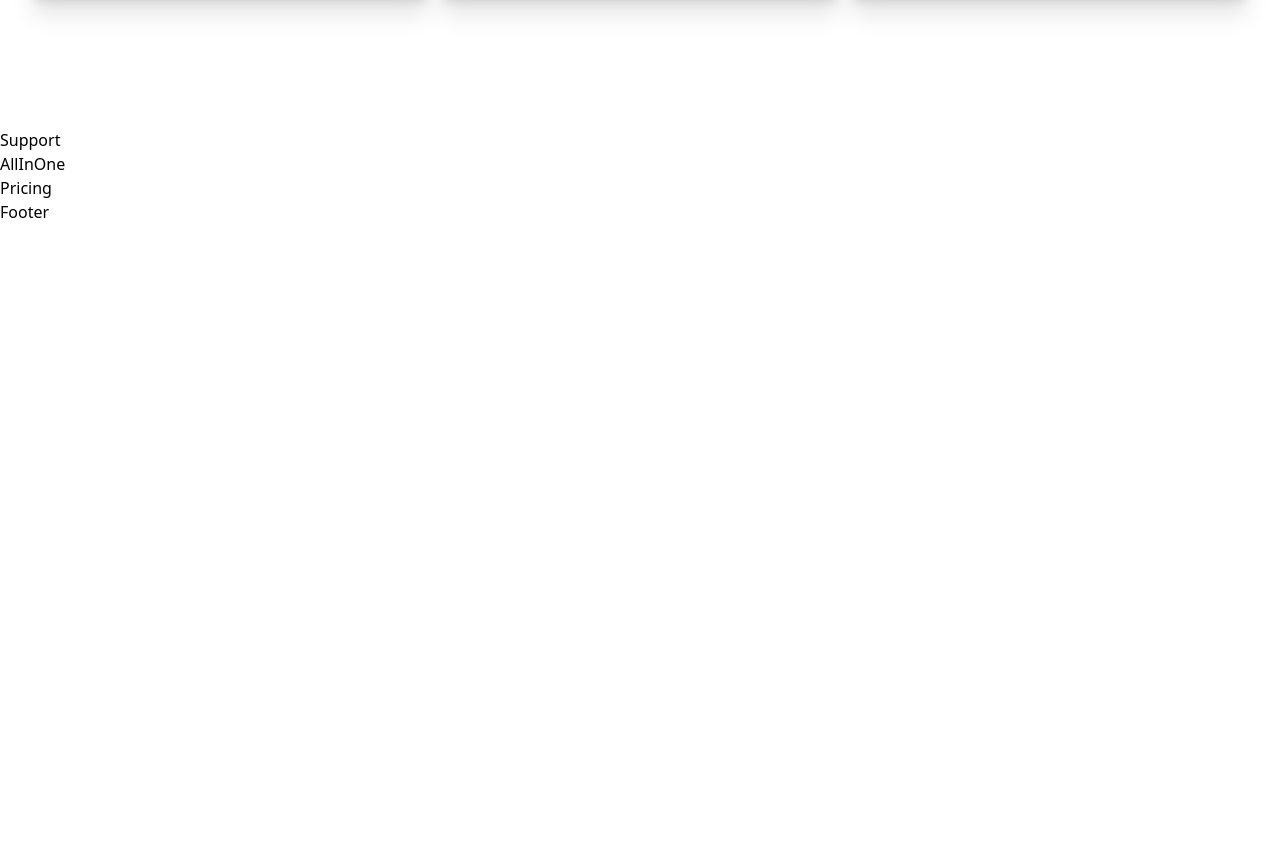
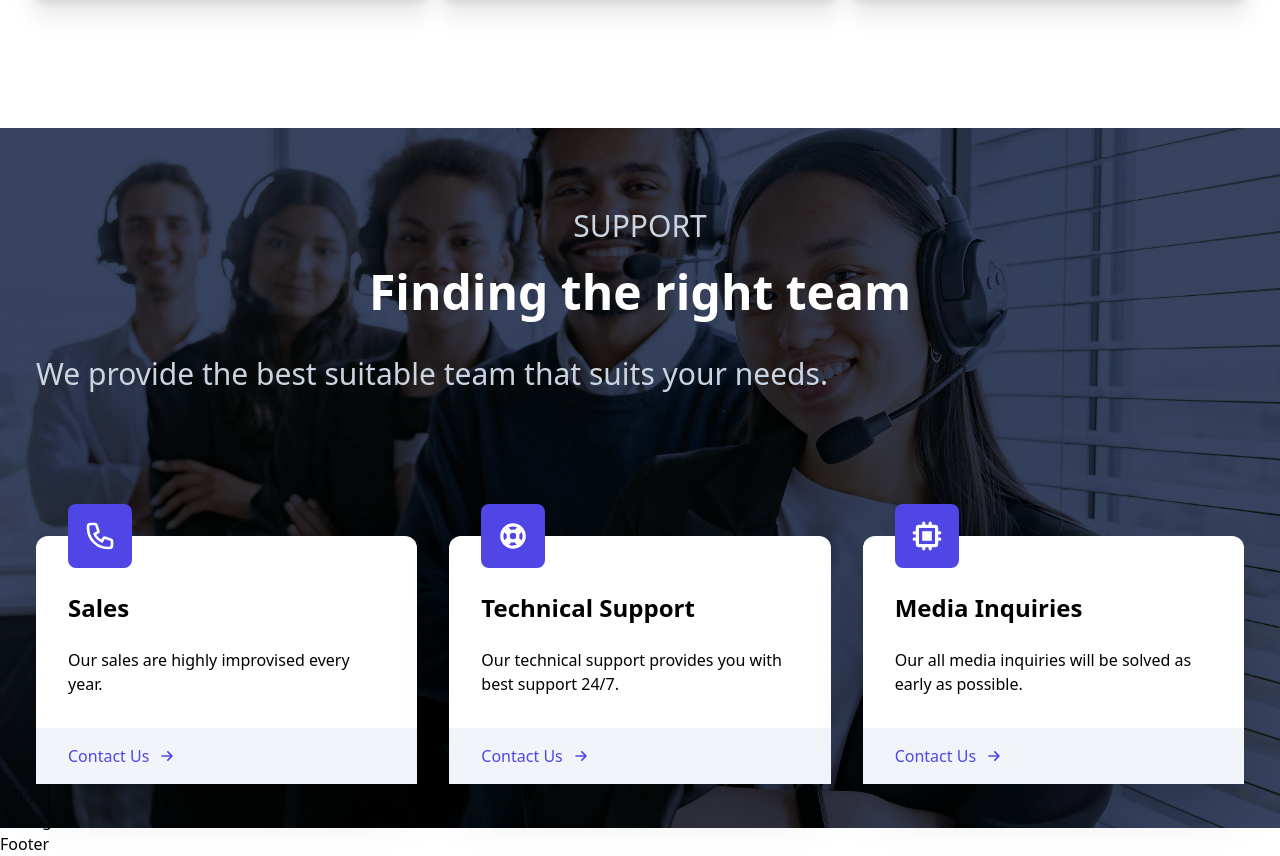
Before and after one commit to dashingshree6/Cloud-Management-App, a React (Create React App) app in the folder frontend/: page / in a window 1280 px wide. Shown: the part 1182-2038 px from the top of the page. Before the commit the page ends 1406 px from the top, so only its background shows below. Built offline with nearby package versions, Linux system fonts and the light colour scheme.

Commit message:
Update Support.js

```diff
--- a/frontend/src/components/Support.js
+++ b/frontend/src/components/Support.js
@@ -1,9 +1,55 @@
 import React from "react";
+import { PhoneIcon, ArrowSmRightIcon } from "@heroicons/react/outline";
+import { ChipIcon, SupportIcon } from "@heroicons/react/solid";
+import supportBg from '../assets/support.jpg'
 
 const Support = () => {
     return (
-        <div>
-            Support
+        <div name='support' className='w-full mt-24'>
+            <div className='w-full h-[700px] bg-gray-900/90 absolute'>
+                <img className='w-full h-full object-cover mix-blend-overlay' src={supportBg} alt='/' />
+            </div>
+
+            <div className='max-w-[1240px] mx-auto text-white relative'>
+                <div className='px-4 py-12'>
+                    <h2 className='text-3xl pt-8 text-slate-300 uppercase text-center'>Support</h2>
+                    <h3 className='text-5xl font-bold py-6 text-center'>Finding the right team</h3>
+                    <p className='py-4 text-3xl text-slate-300'>We provide the best suitable team that suits your needs.</p>
+                </div>
+
+                <div className='grid grid-cols-1 lg:grid-cols-3 relative gap-x-8 gap-y-16 px-4 pt-12 sm:pt-20 text-black'>
+                    <div className='bg-white rounded-xl shadow-2xl'>
+                        <div className='p-8'>
+                            <PhoneIcon className='w-16 p-4 bg-indigo-600 text-white rounded-lg mt-[-4rem]'/>
+                            <h3 className='font-bold text-2xl my-6'>Sales</h3>
+                            <p className>Our sales are highly improvised every year.</p>
+                        </div>
+                        <div className='bg-slate-100 pl-8 py-4'>
+                            <p className='flex items-center text-indigo-600'>Contact Us <ArrowSmRightIcon className='w-5 ml-2'/></p>
+                        </div>
+                    </div>
+                    <div className='bg-white rounded-xl shadow-2xl'>
+                        <div className='p-8'>
+                            <SupportIcon className='w-16 p-4 bg-indigo-600 text-white rounded-lg mt-[-4rem]'/>
+                            <h3 className='font-bold text-2xl my-6'>Technical Support</h3>
+                            <p className>Our technical support provides you with best support 24/7.</p>
+                        </div>
+                        <div className='bg-slate-100 pl-8 py-4'>
+                            <p className='flex items-center text-indigo-600'>Contact Us <ArrowSmRightIcon className='w-5 ml-2'/></p>
+                        </div>
+                    </div>
+                    <div className='bg-white rounded-xl shadow-2xl'>
+                        <div className='p-8'>
+                            <ChipIcon className='w-16 p-4 bg-indigo-600 text-white rounded-lg mt-[-4rem]'/>
+                            <h3 className='font-bold text-2xl my-6'>Media Inquiries</h3>
+                            <p className>Our all media inquiries will be solved as early as possible.</p>
+                        </div>
+                        <div className='bg-slate-100 pl-8 py-4'>
+                            <p className='flex items-center text-indigo-600'>Contact Us <ArrowSmRightIcon className='w-5 ml-2'/></p>
+                        </div>
+                    </div>
+                </div>
+            </div>
         </div>
     )
 }
```
